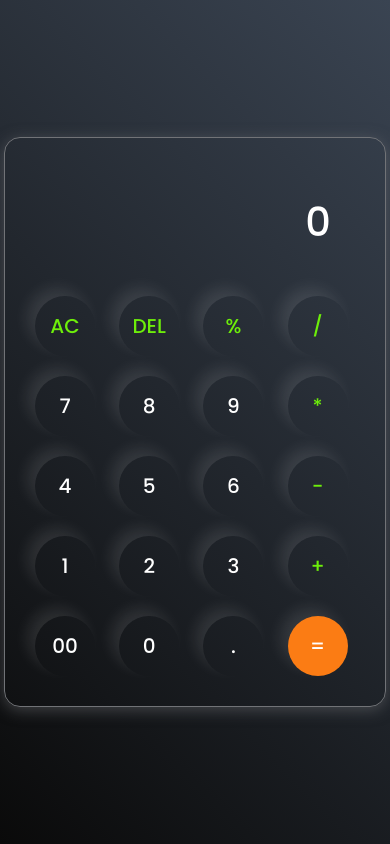
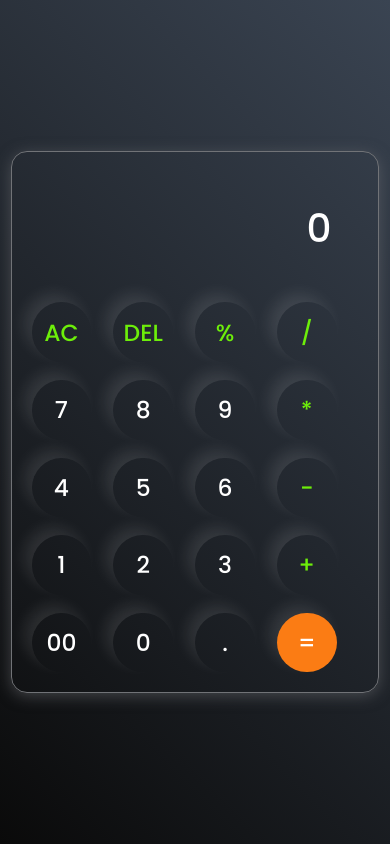
Before and after one commit to Ehtishamshame/calculator, a plain HTML site: page index.html in a window 390 px wide. Drawn offline with Linux system fonts and the light colour scheme.

Commit message:
responsive style.css
making the style sheet responsive

```diff
--- a/style.css
+++ b/style.css
@@ -56,3 +56,37 @@ button{
 .operator{
     color:#6dee0a;
 }
+
+@media (max-width:420px){
+
+
+    .Calculator{
+
+        margin-top: 1vw;
+        margin-bottom: 1vw;
+        margin-left: 0.4vw;
+        margin-right: 0.4vw;
+        padding: 2.8vw;
+
+    }
+    input{
+        width: 80vw;
+        padding: 5.0vw;
+        margin: 4.2vw;
+        font-size: 10vw;
+
+    }
+    button{
+        width: 15.3vw;
+        height: 15.3vw;
+        margin: 2.3vw;
+        border-radius: 50%;
+        background:transparent;
+        font-size: 6vw;
+
+    }
+
+
+
+
+}
```
